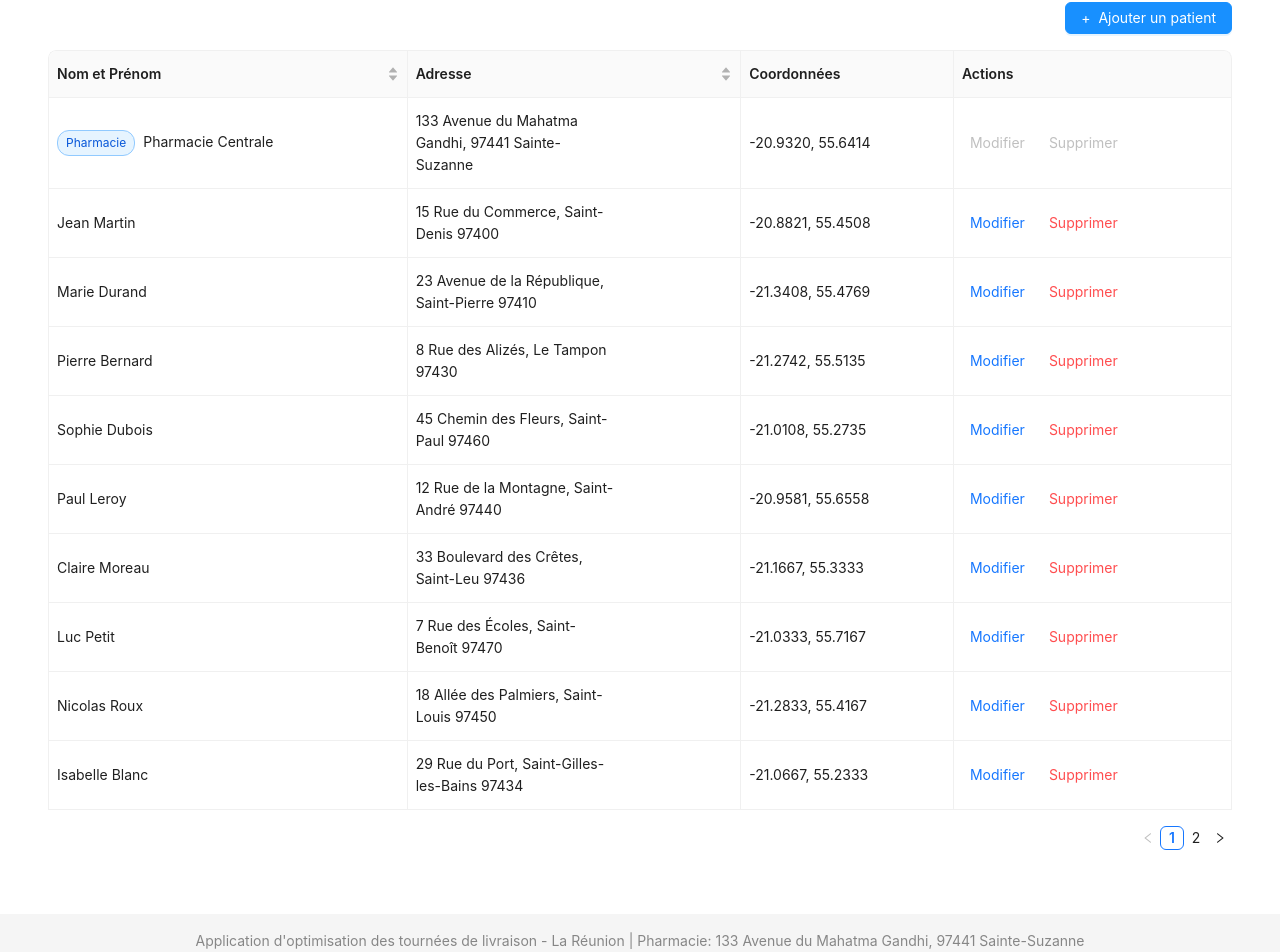
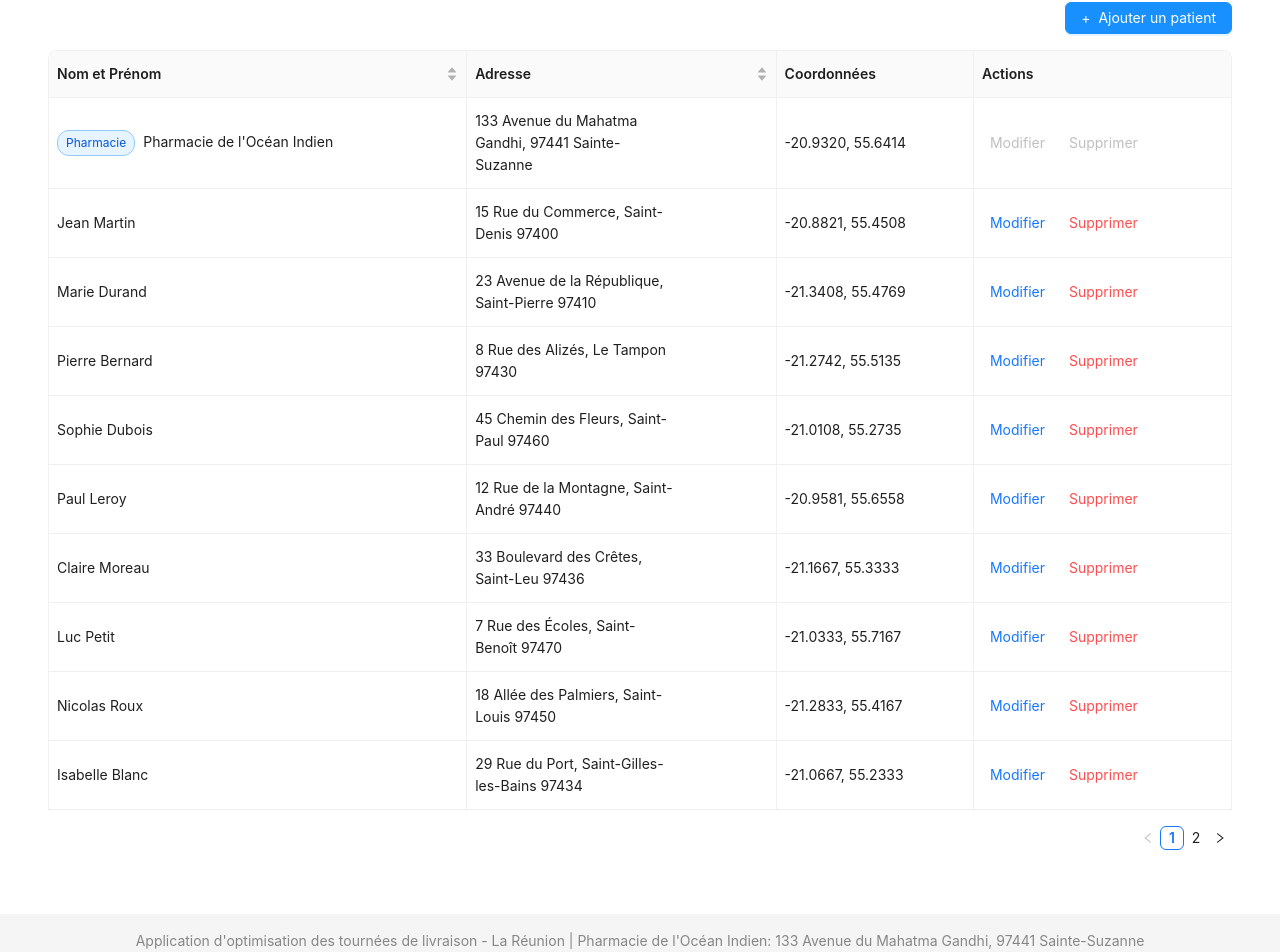
Before and after one commit to bubon51/denis, a React (Vite) app in the folder pharmacy-delivery-optimization/: page / in a window 1280 px wide. Shown: the part 1278-2230 px from the top of the page. Built offline with nearby package versions, Linux system fonts and the light colour scheme.

Commit message:
Update pharmacy name to 'Pharmacie de l'Océan Indien' at 133 Avenue du Mahatma Gandhi, Sainte-Suzanne
Co-authored-by: bubon51 <bubon51@users.noreply.github.com>

```diff
--- a/pharmacy-delivery-optimization/src/App.tsx
+++ b/pharmacy-delivery-optimization/src/App.tsx
@@ -192,7 +192,7 @@ const App: React.FC = () => {
       <Footer style={{ textAlign: 'center', padding: '16px 24px' }}>
         <Text type="secondary">
           Application d'optimisation des tournées de livraison - La Réunion |
-          Pharmacie: 133 Avenue du Mahatma Gandhi, 97441 Sainte-Suzanne
+          Pharmacie de l'Océan Indien: 133 Avenue du Mahatma Gandhi, 97441 Sainte-Suzanne
         </Text>
       </Footer>
 
--- a/pharmacy-delivery-optimization/src/types/index.ts
+++ b/pharmacy-delivery-optimization/src/types/index.ts
@@ -46,7 +46,7 @@
 // Pharmacie par défaut (point de départ)
 export const DEFAULT_PHARMACY: Patient = {
   id: 'pharmacy-1',
-  nom: 'Pharmacie Centrale',
+  nom: 'Pharmacie de l\'Océan Indien',
   prenom: '',
   adresse: '133 Avenue du Mahatma Gandhi, 97441 Sainte-Suzanne',
   latitude: -20.9320073477941,
```
